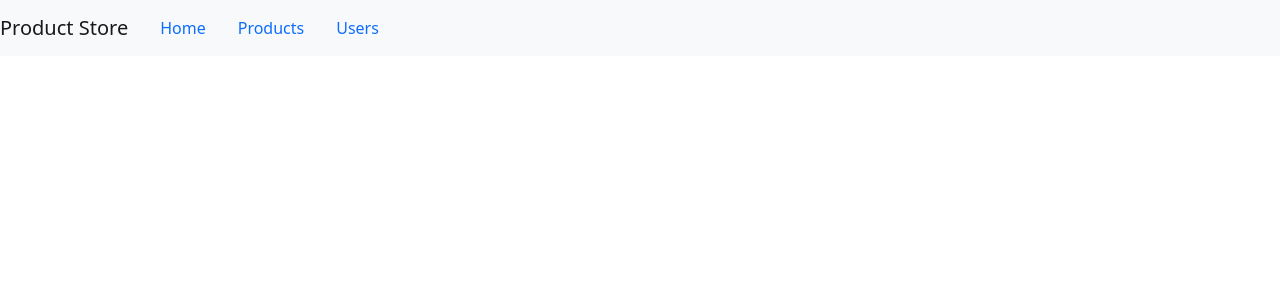
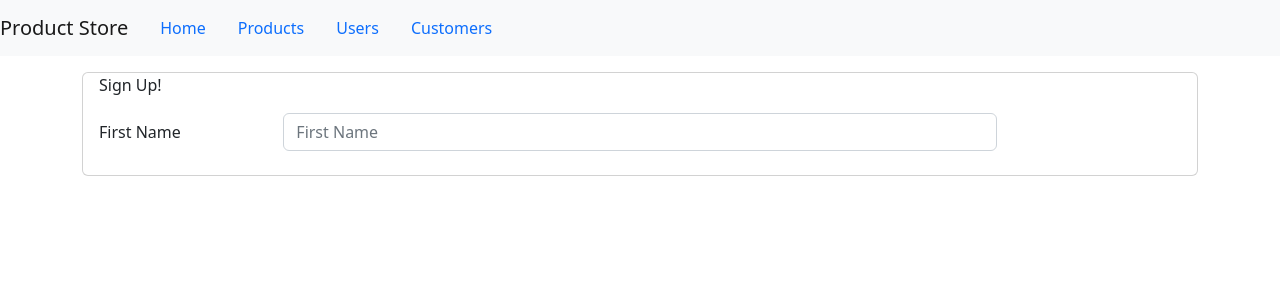
Before and after one commit to ubt-e-commerce-app/front, an Angular app: page /customers in a window 1280 px wide. Before the commit this address led to /. Shown: the top 300 px of the page. Built offline with nearby package versions, Linux system fonts and the light colour scheme.

Commit message:
customers form

```diff
--- a/src/app/app.component.html
+++ b/src/app/app.component.html
@@ -4,6 +4,7 @@
         <li><a class="nav-link" routerLink="/home">Home</a></li>
         <li><a class="nav-link" routerLink="/products">Products</a></li>
         <li><a class="nav-link" routerLink="/users">Users</a></li>
+        <li><a class="nav-link" routerLink="/customers">Customers</a></li>
     </ul>
 </nav>
 
--- a/src/app/app.module.ts
+++ b/src/app/app.module.ts
@@ -15,6 +15,7 @@ import { PageNotFoundComponent } from './shared/page-not-found.component';
 import { ProductDetailGuard } from './products/product-detail.guard';
 import { ProductEditComponent } from './products/product-edit.component';
 import { UsersComponent } from './users/users.component';
+import { CustomersComponent } from './customers/customers.component';
 
 @NgModule({
   declarations: [
@@ -24,9 +25,10 @@ import { UsersComponent } from './users/users.component';
     StarComponent,
     ProductDetailComponent,
     HomeComponent,
+    CustomersComponent,
+    UsersComponent,
     PageNotFoundComponent,
     ProductEditComponent,
-    UsersComponent,
   ],
   imports: [
     BrowserModule,
@@ -43,6 +45,7 @@ import { UsersComponent } from './users/users.component';
         component: ProductDetailComponent},
       {path: 'home', component: HomeComponent},
       {path: 'users', component: UsersComponent},
+      {path: 'customers', component: CustomersComponent},
       {path: '', redirectTo: 'HomeComponent', pathMatch: 'full'}
       // {path: '**', component: PageNotFoundComponent}
     ])
--- /dev/null
+++ b/src/app/customers/customers.component.html
@@ -0,0 +1,35 @@
+<div class="card">
+    <div class="car-header">
+        <span class="ms-3">
+            Sign Up!
+        </span>
+    </div>
+    <div class="card-body">
+        <form novalidate (ngSubmit)="save(signupForm)" #signupForm="ngForm">
+            <div class="form-group row mb-2">
+                <label class="col-md-2 col-form-label" for="firstName">First Name</label>
+                <div class="col-md-8">
+                    <input class="form-control" id="firstName" type="text" placeholder="First Name" required
+                        minlength="3" [(ngModel)]="customer.firstName" name="firstName" #firstName="ngModel"
+                        [ngClass]="{'is-invalid': (firstName.touched || firstName.dirty) && !firstName.valid}">
+                    <span class="invalid-feedback">
+                        <span *ngIf="firstName.errors?.['required']">
+                            Please enter your first name
+                        </span>
+                        <span *ngIf="firstName.errors?.['minlength']">
+                            The first name must be longer than 3 characters.
+                        </span>
+                    </span>
+                </div>
+                <div *ngIf="firstName.invalid && (firstName.dirty || firstName.touched)" class="alert">
+                    <div *ngIf="firstName.errors?.['required']">
+                        firstName is required.
+                    </div>
+                    <div *ngIf="firstName.errors?.['minlength']">
+                        firstName must be at least 4 characters long.
+                    </div>
+                </div>
+            </div>
+        </form>
+    </div>
+</div>
--- /dev/null
+++ b/src/app/customers/customers.component.ts
@@ -0,0 +1,21 @@
+import { Component, OnInit } from '@angular/core';
+
+@Component({
+  selector: 'app-customers',
+  templateUrl: './customers.component.html',
+  styleUrls: ['./customers.component.scss']
+})
+export class CustomersComponent implements OnInit {
+
+  customer: any = {};
+
+  save(arg0: any) {
+    throw new Error('Method not implemented.');
+  }
+
+  constructor() { }
+
+  ngOnInit(): void {
+  }
+
+}
--- a/src/app/products/product-list.component.html
+++ b/src/app/products/product-list.component.html
@@ -51,7 +51,7 @@
                         <td>{{product.starRating | number : '1.1' }} <i class="fa fa-star"></i></td>
                         <td>
                             <button class="btn btn-success btn-sm">
-                                <i class="fa fa-plus"></i> ADD
+                                <i class="fa fa-shopping-cart" aria-hidden="true"></i>
                             </button>
                         </td>
                     </tr>
```
Also changed, not shown: src/app/customers/customers.component.scss (added).
